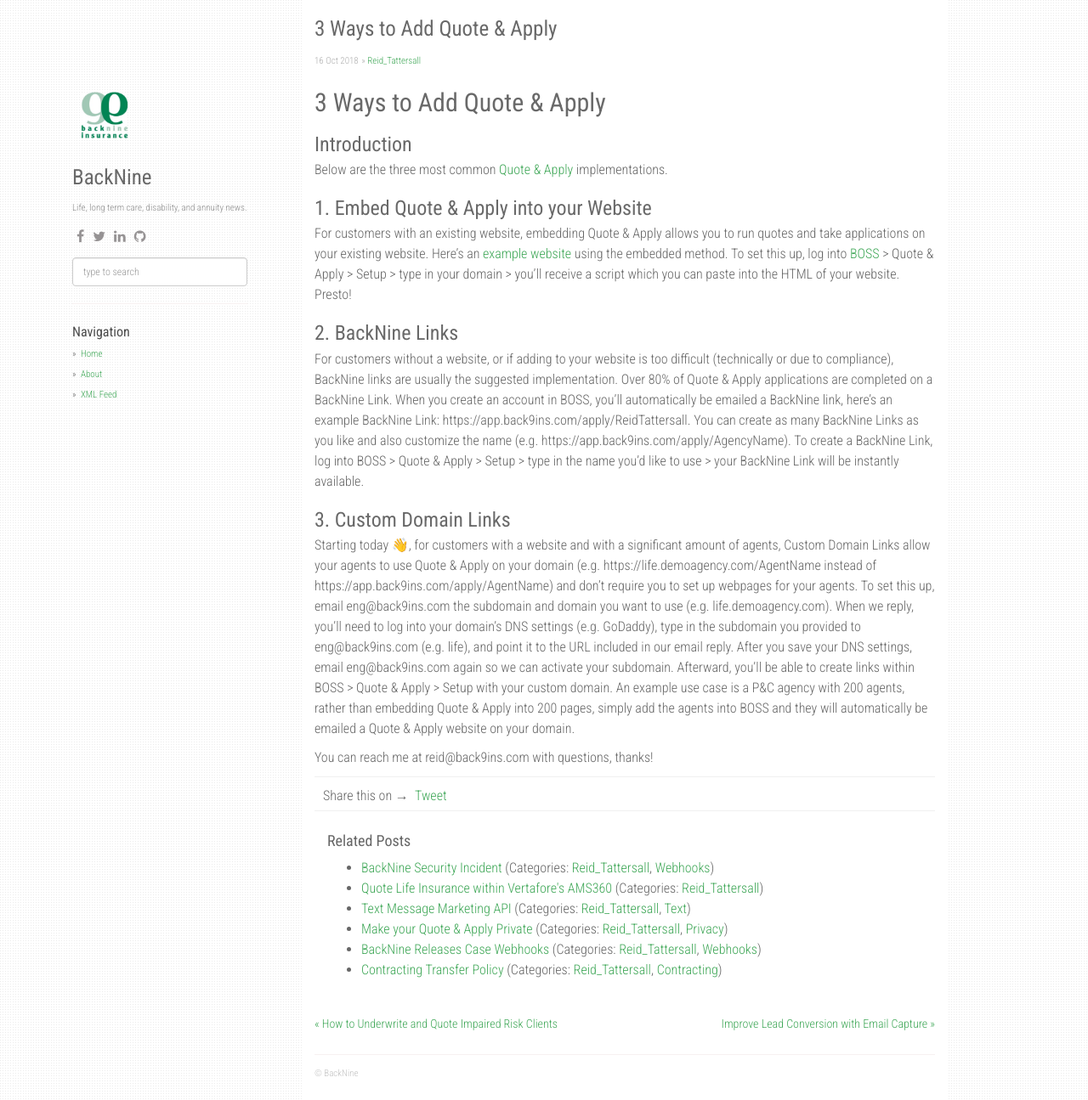
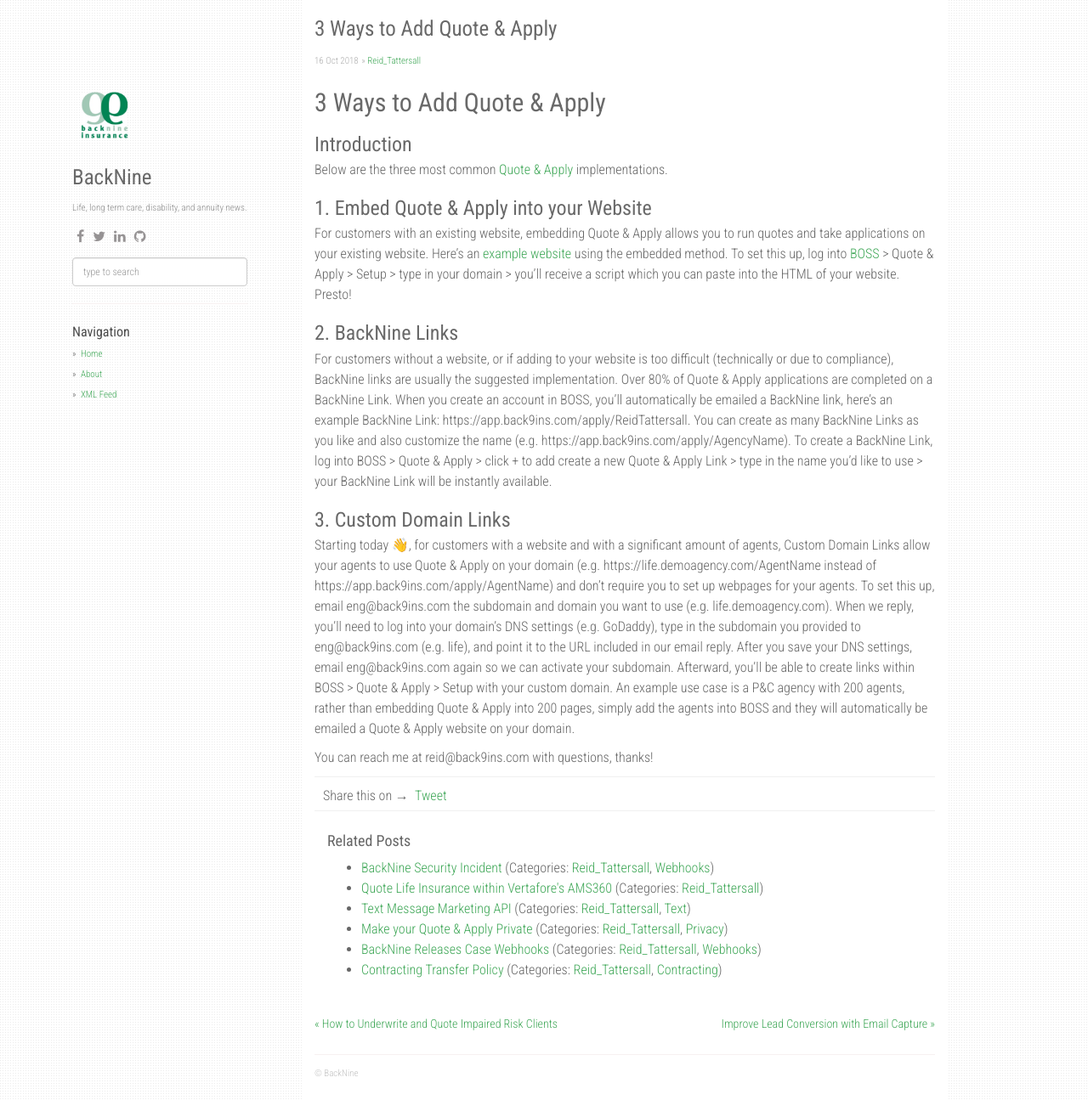
Before and after one commit to agusmakmun/agusmakmun.github.io, a Jekyll site: the page built from _posts/2018-10-17-3-ways-to-add-quote-and-apply.markdown, in a window 1280 px wide and 1295 px high. Shown: the whole window at 85% size. Built offline with Jekyll 4.4.1, drawn with Linux system fonts in a browser that asks for light colours; nearby versions of some CDN libraries; emoji names are drawn with the system emoji font; comment, search, counter and statistics services are not loaded.

Commit message:
Update 2018-10-17-3-ways-to-add-quote-and-apply.markdown

```diff
--- a/_posts/2018-10-17-3-ways-to-add-quote-and-apply.markdown
+++ b/_posts/2018-10-17-3-ways-to-add-quote-and-apply.markdown
@@ -11,7 +11,7 @@
 For customers with an existing website, embedding Quote & Apply allows you to run quotes and take applications on your existing website. Here's an [example website](https://americainsured.org) using the embedded method. To set this up, log into [BOSS](https://app.back9ins.com) > Quote & Apply > Setup > type in your domain > you'll receive a script which you can paste into the HTML of your website. Presto!
 
 ### 2. BackNine Links
-For customers without a website, or if adding to your website is too difficult (technically or due to compliance), BackNine links are usually the suggested implementation. Over 80% of Quote & Apply applications are completed on a BackNine Link. When you create an account in BOSS, you'll automatically be emailed a BackNine link, here's an example BackNine Link: https://app.back9ins.com/apply/ReidTattersall. You can create as many BackNine Links as you like and also customize the name (e.g. https://app.back9ins.com/apply/AgencyName). To create a BackNine Link, log into BOSS > Quote & Apply > Setup > type in the name you'd like to use > your BackNine Link will be instantly available.
+For customers without a website, or if adding to your website is too difficult (technically or due to compliance), BackNine links are usually the suggested implementation. Over 80% of Quote & Apply applications are completed on a BackNine Link. When you create an account in BOSS, you'll automatically be emailed a BackNine link, here's an example BackNine Link: https://app.back9ins.com/apply/ReidTattersall. You can create as many BackNine Links as you like and also customize the name (e.g. https://app.back9ins.com/apply/AgencyName). To create a BackNine Link, log into BOSS > Quote & Apply > click + to add create a new Quote & Apply Link > type in the name you'd like to use > your BackNine Link will be instantly available.
 
 ### 3. Custom Domain Links
 Starting today :wave:, for customers with a website and with a significant amount of agents, Custom Domain Links allow your agents to use Quote & Apply on your domain (e.g. https://life.demoagency.com/AgentName instead of https://app.back9ins.com/apply/AgentName) and don't require you to set up webpages for your agents. To set this up, email eng@back9ins.com the subdomain and domain you want to use (e.g. life.demoagency.com). When we reply, you'll need to log into your domain's DNS settings (e.g. GoDaddy), type in the subdomain you provided to eng@back9ins.com (e.g. life), and point it to the URL included in our email reply. After you save your DNS settings, email eng@back9ins.com again so we can activate your subdomain. Afterward, you'll be able to create links within BOSS > Quote & Apply > Setup with your custom domain. An example use case is a P&C agency with 200 agents, rather than embedding Quote & Apply into 200 pages, simply add the agents into BOSS and they will automatically be emailed a Quote & Apply website on your domain.
```
